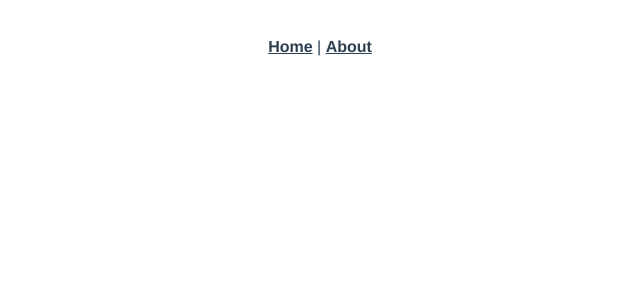
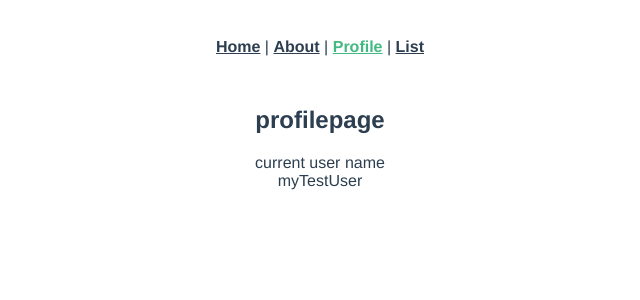
Before and after one commit to ttskp/vue-ws, a Vue app: page /profile in a window 1280 px wide. Shown: the top 300 px of the page, without its empty margins (320-960 px from the left). Built offline with nearby package versions, Linux system fonts and the light colour scheme.

Commit message:
add profile page

```diff
--- a/src/App.vue
+++ b/src/App.vue
@@ -2,7 +2,9 @@
   <div id="app">
     <div id="nav">
       <router-link to="/">Home</router-link> |
-      <router-link to="/about">About</router-link>
+      <router-link to="/about">About</router-link> |
+      <router-link to="/profile">Profile</router-link> |
+      <router-link to="/list">List</router-link>
     </div>
     <router-view/>
   </div>
--- /dev/null
+++ b/src/domain/user/page/Profile.vue
@@ -0,0 +1,23 @@
+<template>
+    <div>
+        <h2> profilepage </h2>
+        <div> current user name</div>
+        <div> {{ name }}</div>
+    </div>
+</template>
+
+<script>
+    import {MODULE_NAME} from './store';
+    import {mapState} from 'vuex';
+
+    export default {
+        computed: {
+            ...mapState(MODULE_NAME, ['name'])
+        },
+        watch: {
+            name(fuck) {
+                alert(fuck);
+            }
+        }
+    }
+</script>
--- /dev/null
+++ b/src/domain/user/page/store/index.js
@@ -0,0 +1,17 @@
+export const MODULE_NAME = 'PROFILE';
+
+const initialState = () => {
+    return {
+        name: 'myTestUser'
+    };
+};
+
+
+export default {
+    namespaced: true,
+    state:  initialState(),
+    mutations: {
+    },
+    actions: {
+    }
+};
--- /dev/null
+++ b/src/domain/user/router/index.js
@@ -0,0 +1,10 @@
+export default [
+    {
+        path: '/profile',
+        name: 'profile',
+        // route level code-splitting
+        // this generates a separate chunk (about.[hash].js) for this route
+        // which is lazy-loaded when the route is visited.
+        component: () => import(/* webpackChunkName: "profile" */ '../page/Profile.vue')
+    }
+]
--- a/src/router.js
+++ b/src/router.js
@@ -1,8 +1,10 @@
 import Vue from 'vue'
 import Router from 'vue-router'
 import Home from './views/Home.vue'
+import user from './domain/user/router'
 
-Vue.use(Router)
+Vue.use(Router);
+
 
 export default new Router({
   mode: 'history',
@@ -20,6 +22,7 @@ export default new Router({
       // this generates a separate chunk (about.[hash].js) for this route
       // which is lazy-loaded when the route is visited.
       component: () => import(/* webpackChunkName: "about" */ './views/About.vue')
-    }
+    },
+    ...user
   ]
 })
--- a/src/store.js
+++ b/src/store.js
@@ -1,16 +1,9 @@
 import Vue from 'vue'
 import Vuex from 'vuex'
 
-Vue.use(Vuex)
+import profileStore, {MODULE_NAME as PROFILE_MODULE_NAME}  from "./domain/user/page/store";
 
-export default new Vuex.Store({
-  state: {
-
-  },
-  mutations: {
-
-  },
-  actions: {
-
-  }
-})
+Vue.use(Vuex);
+const store = new Vuex.Store({});
+store.registerModule(PROFILE_MODULE_NAME, profileStore);
+export default store;
```
